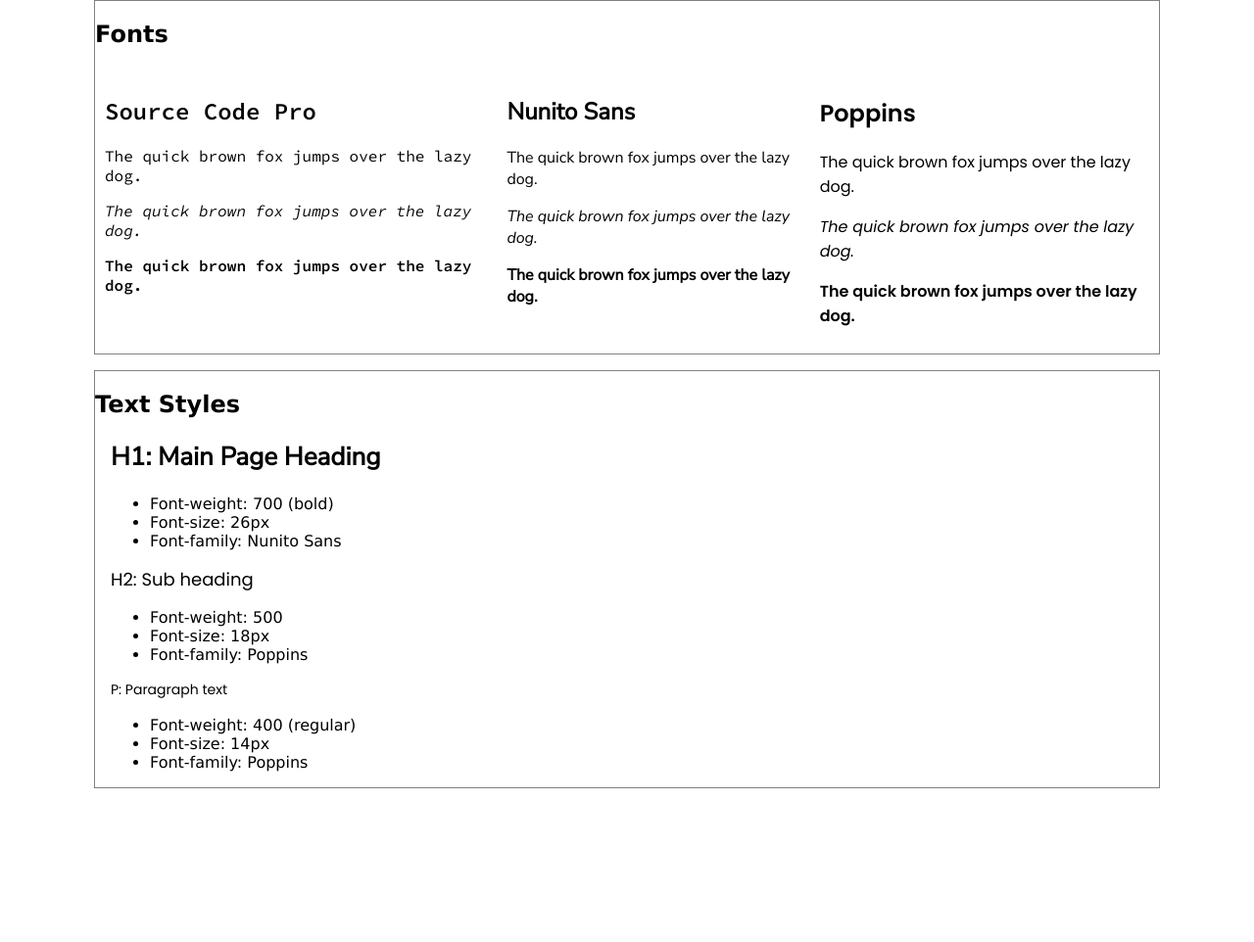
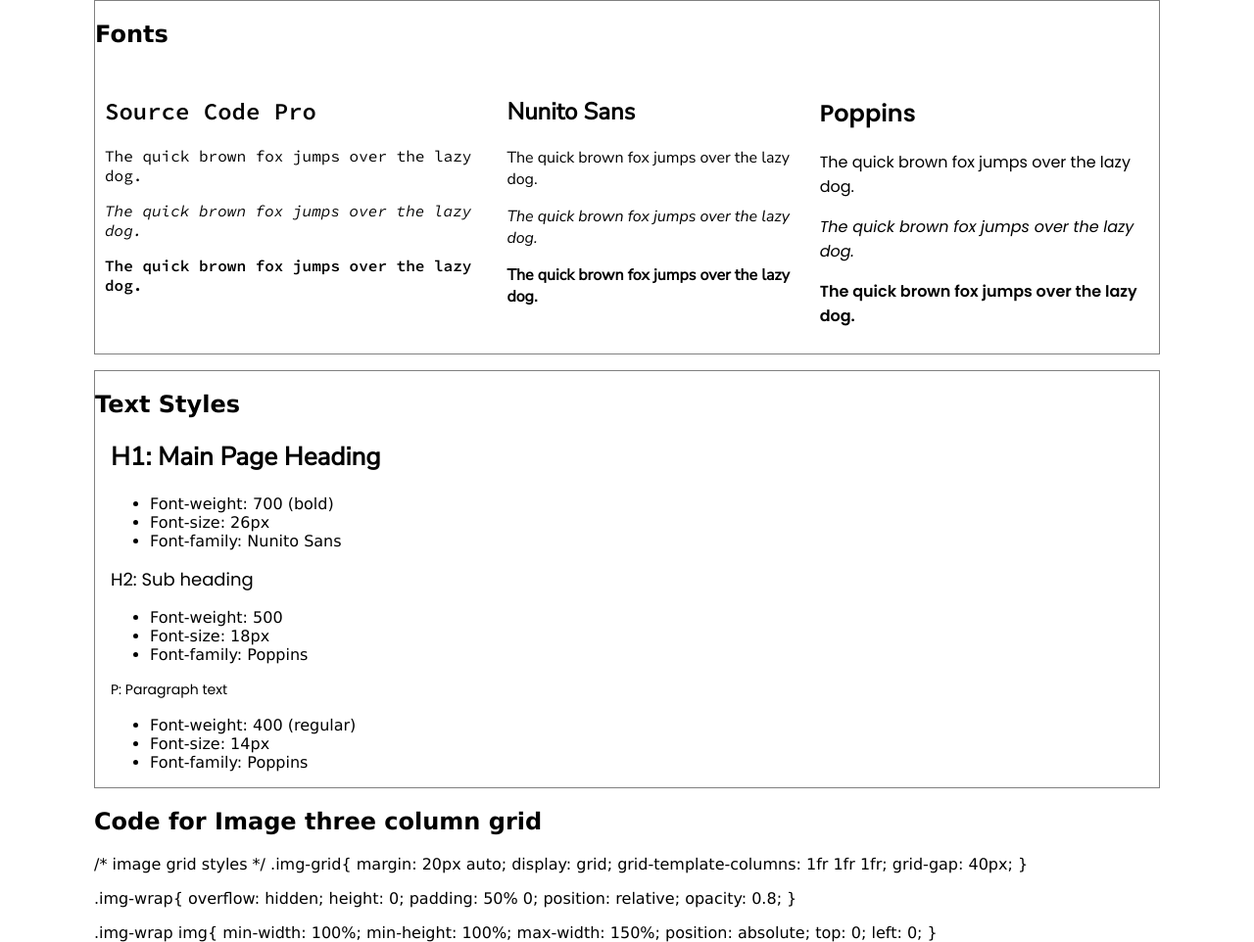
Before and after one commit to dannyr22/danny-style-guide, a plain HTML site: page index.html in a window 1280 px wide. Shown: the part 403-1365 px from the top of the page at 98% size. Before the commit the page ends 1208 px from the top, so only its background shows below. Drawn offline with Linux system fonts and the light colour scheme.

Commit message:
adding code for a 3 column image grid

```diff
--- a/index.html
+++ b/index.html
@@ -90,6 +90,36 @@
                     </div>
                 </div>
             </section>
+            <!--End of text styles-->
+            <!--beginning of image code-->
+            <section class="image styling">
+                <h2 class="img-styles-title">Code for Image three column grid</h2>
+                <p>/* image grid styles */
+                    .img-grid{
+                      margin: 20px auto;
+                      display: grid;
+                      grid-template-columns: 1fr 1fr 1fr;
+                      grid-gap: 40px;
+                    }</p>
+                    <p>
+                    .img-wrap{
+                      overflow: hidden;
+                      height: 0;
+                      padding: 50% 0;
+                      position: relative;
+                      opacity: 0.8;
+                    }
+                </p>
+                <p>
+                    .img-wrap img{
+                      min-width: 100%;
+                      min-height: 100%;
+                      max-width: 150%;
+                      position: absolute;
+                      top: 0;
+                      left: 0;
+                    }</p>
+            </section>
         </main>
     </body>
 </html>
```
